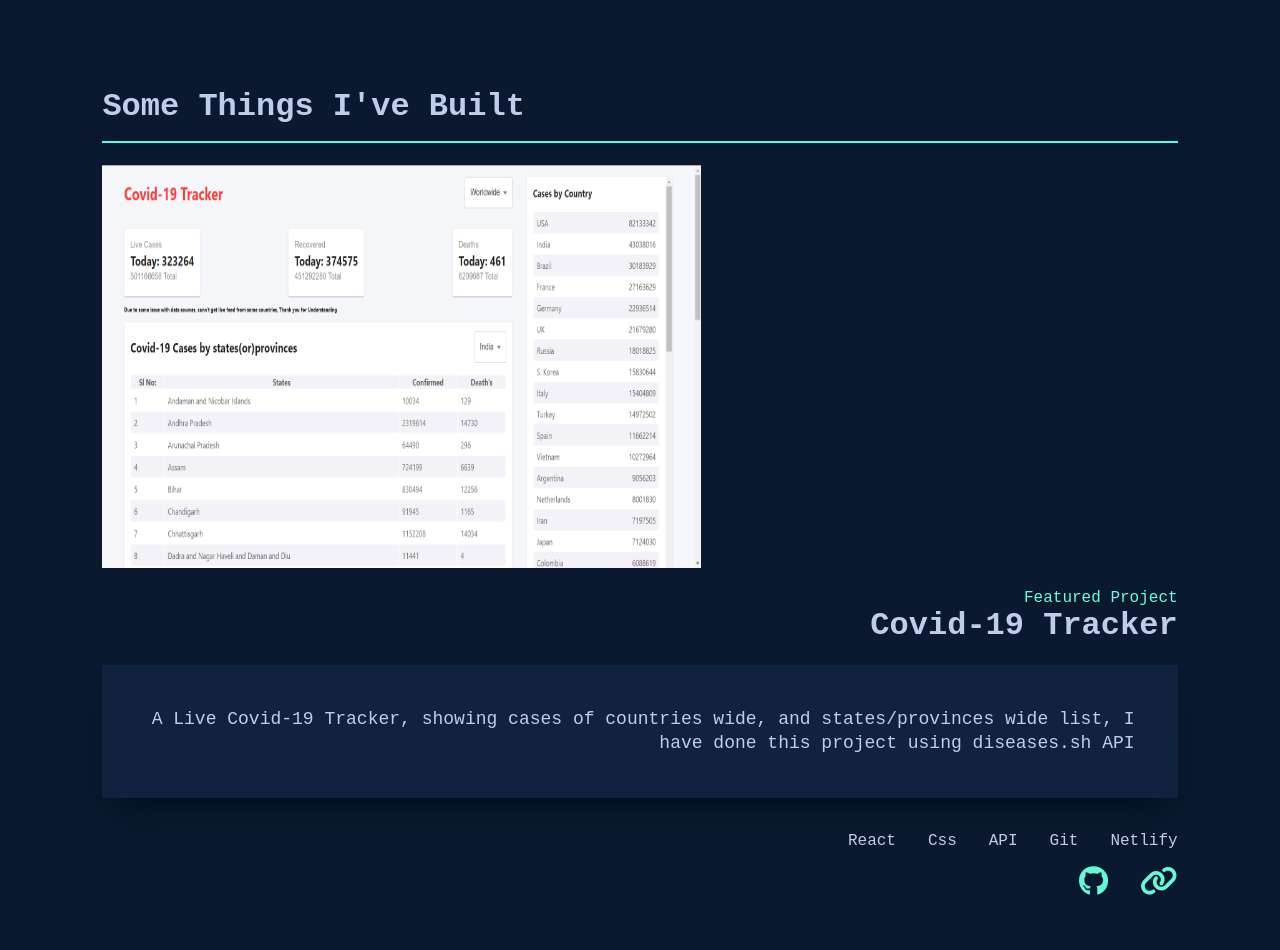
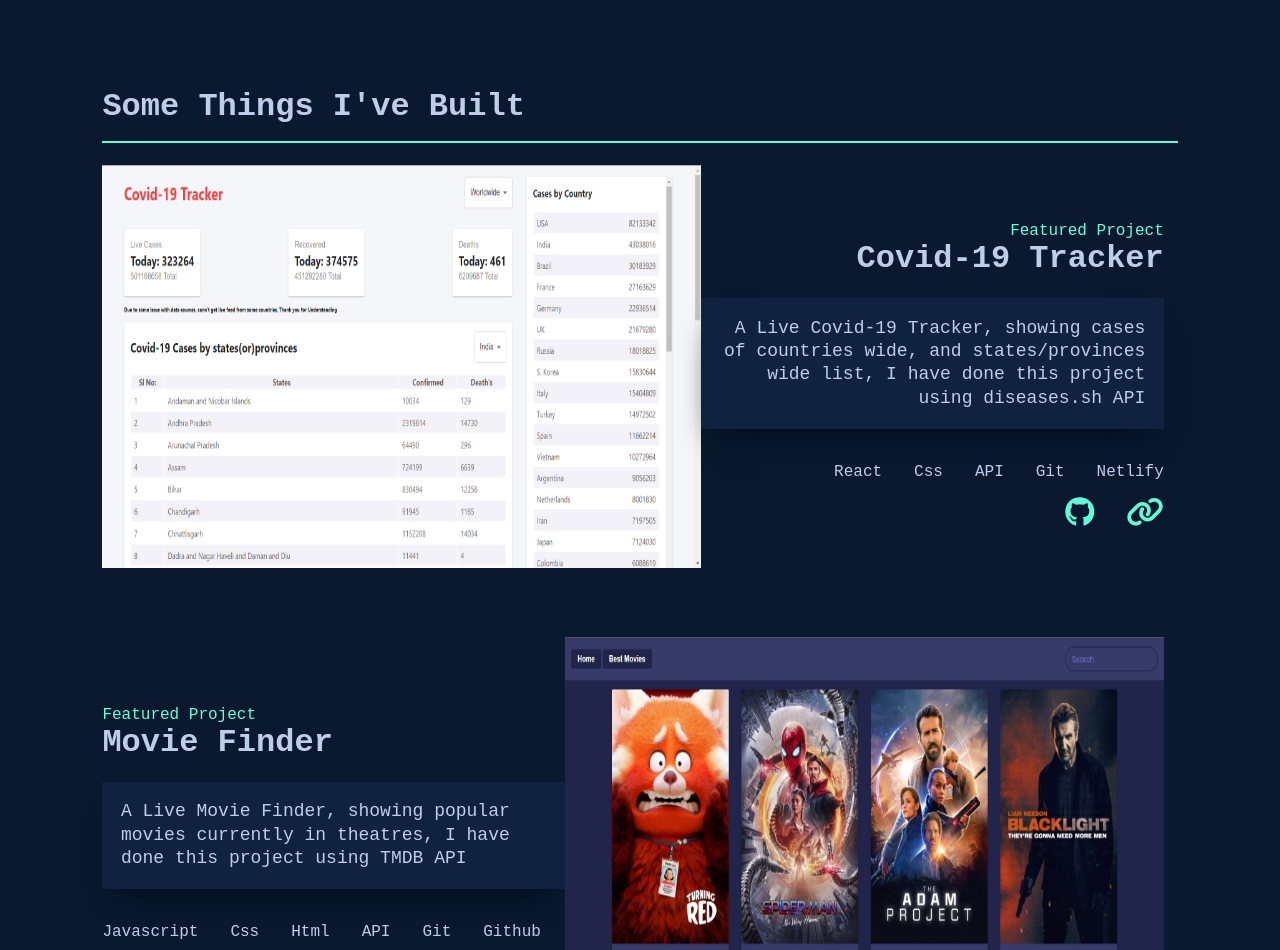
Before and after one commit to Raghavender-lonka/react-portfolio, a React (Create React App) app: page / in a window 1280 px wide. Shown: the part 1750-2700 px from the top of the page. Built offline with nearby package versions, Linux system fonts and the light colour scheme.

Commit message:
fixed project layout bug

```diff
--- a/src/components/Projects/Projects.css
+++ b/src/components/Projects/Projects.css
@@ -24,10 +24,19 @@
   align-items: center;
   flex-wrap: wrap;
 }
+.covidTracker,
+.blog {
+  display: flex;
+  flex-direction: row;
+}
+.movieFinder {
+  flex-direction: row;
+}
 
 .projectDetails {
   text-align: right;
-  width: 100%;
+  /* width: 100%; */
+  width: 43%;
 }
 
 .usedTechno {
@@ -136,6 +145,7 @@
   .projectDetails,
   .projectDetails2 {
     text-align: center;
+    width: 100%;
   }
   .covidTracker,
   .blog {
@@ -143,7 +153,6 @@
   }
   .movieFinder {
     flex-direction: column-reverse;
-    /* background-color: #212f47; */
   }
   .projectInfo {
     background: none;
```
